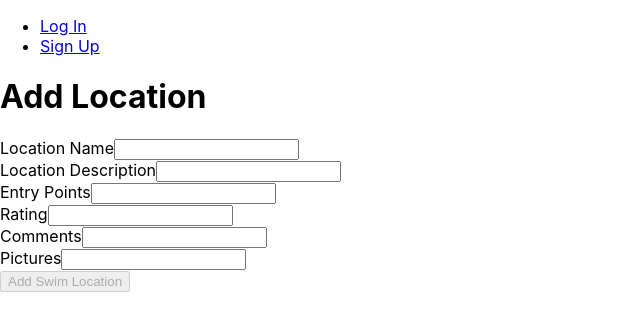
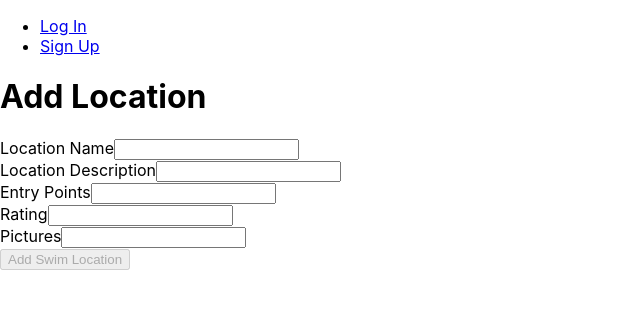
Before and after one commit to vanessa-konynenbelt/pilot-front-end, a React (Create React App) app: page /add-location in a window 1280 px wide. Shown: the top 330 px of the page, without its empty margins (0-640 px from the left). Built offline with nearby package versions, Linux system fonts and the light colour scheme; no server answers.

Commit message:
location details showing up

```diff
--- a/src/pages/AddLocation/AddLocation.jsx
+++ b/src/pages/AddLocation/AddLocation.jsx
@@ -62,7 +62,6 @@ function AddLocation(props) {
 						className="form-control"
 						id="entry-input"
 						name="entryPoints"
-						required
             value={formData.entryPoints}
             onChange={handleChange}
 					/>
@@ -81,7 +80,7 @@ function AddLocation(props) {
             onChange={handleChange}
 					/>
 				</div>
-				<div className="form-group mb-3">
+				{/* <div className="form-group mb-3">
 					<label htmlFor="comment-input" className="form-label">
 						Comments
 					</label>
@@ -93,8 +92,8 @@ function AddLocation(props) {
 						required
             value={formData.comments}
             onChange={handleChange}
-					/>
-				</div>
+					/> */}
+				{/* </div> */}
 				<div className="form-group mb-3">
 					<label htmlFor="pictures-input" className="form-label">
 						Pictures
@@ -104,7 +103,6 @@ function AddLocation(props) {
 						className="form-control"
 						id="name-input"
 						name="pictures"
-						required
             value={formData.pictures}
             onChange={handleChange}
 					/>
```
